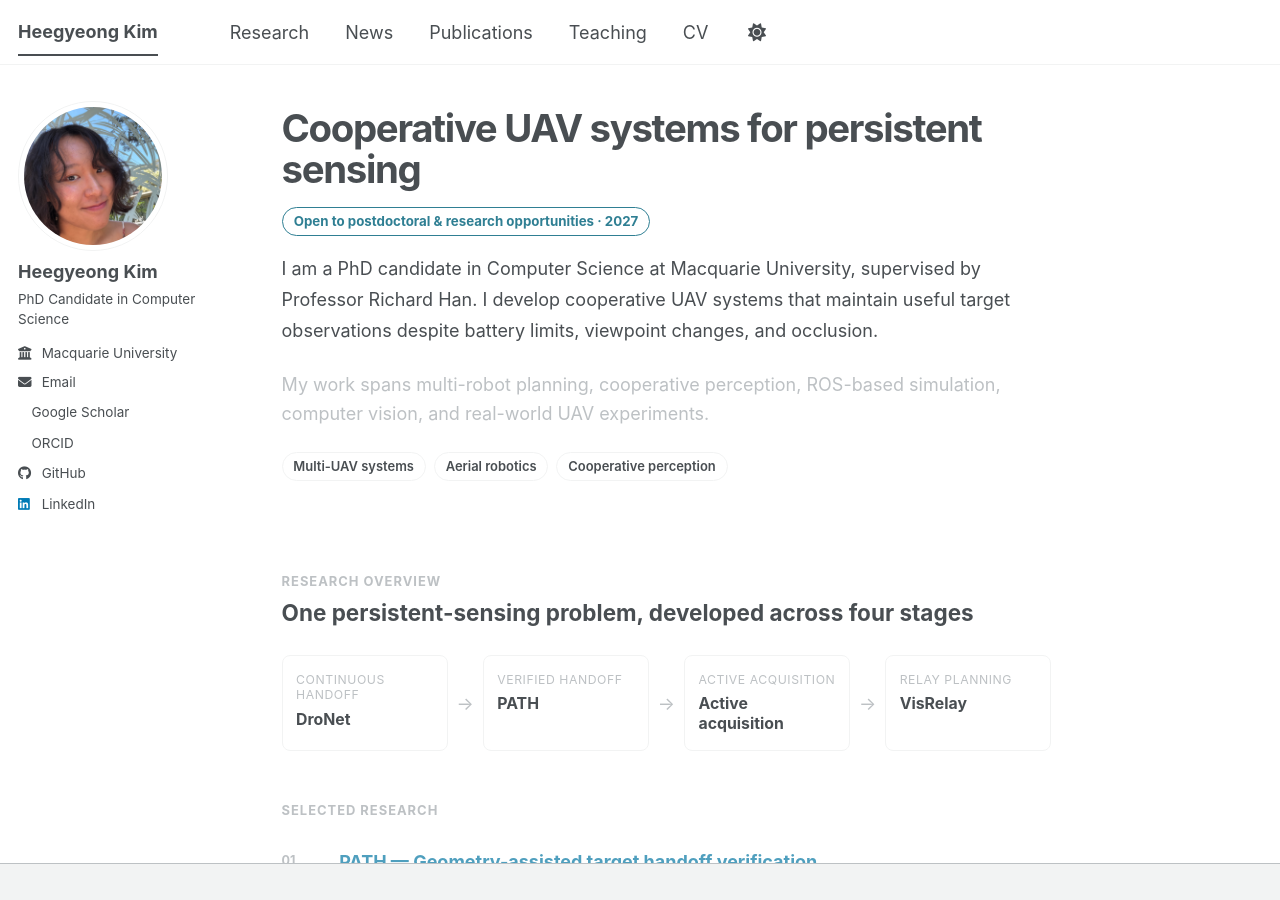
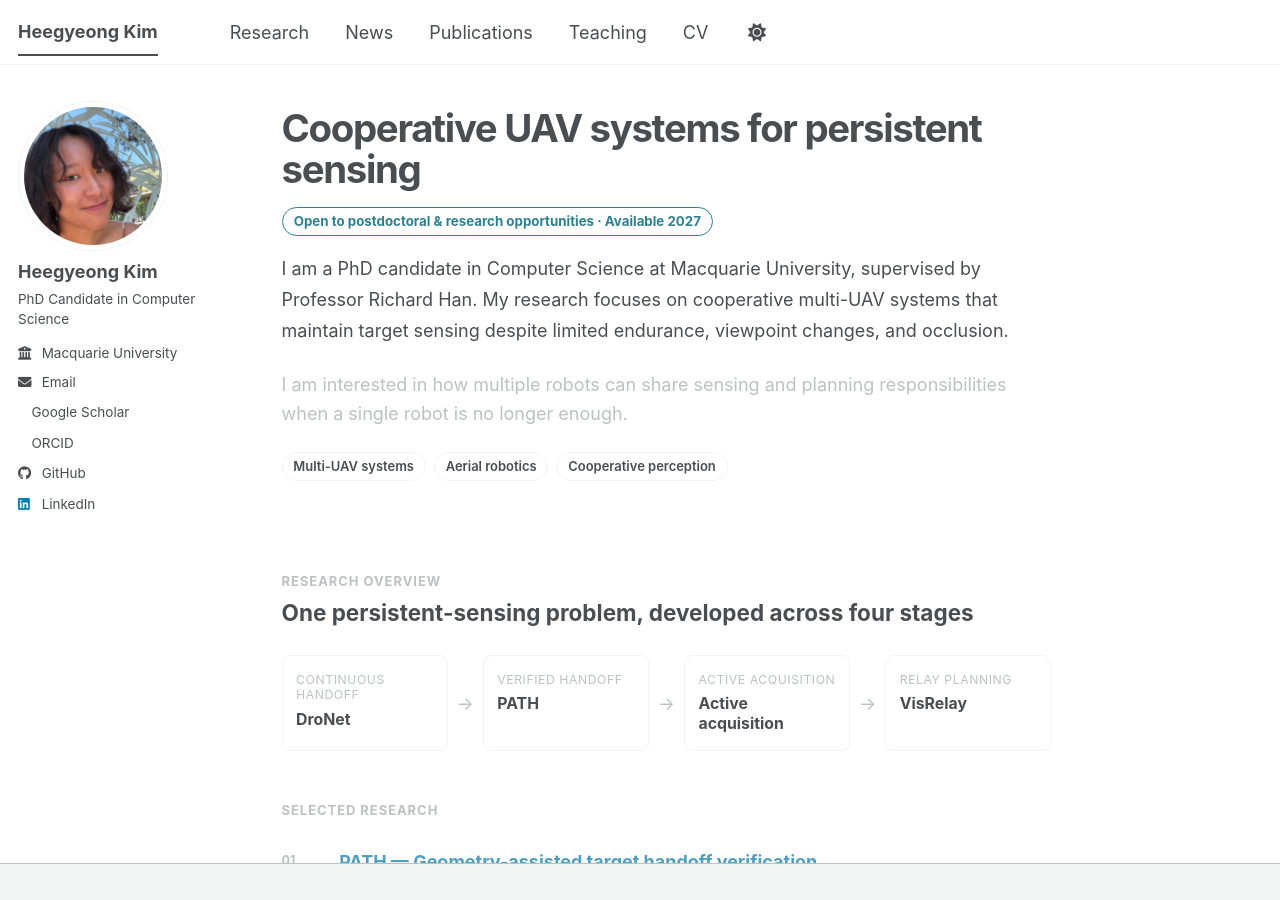
Before and after one commit to HeegyeongK/heegyeongk.github.io, a Jekyll site: the page built from _pages/about.md, in a window 1280 px wide and 900 px high. Built offline with Jekyll 4.4.1, drawn with Linux system fonts in a browser that asks for light colours; a style sheet for code colours, icons or effects is not loaded.

Commit message:
Refine homepage bio and availability status

```diff
--- a/_pages/about.md
+++ b/_pages/about.md
@@ -9,15 +9,14 @@ redirect_from:
 
 <section class="home-hero">
   <h1>Cooperative UAV systems for persistent sensing</h1>
-  <div class="availability-badge">Open to postdoctoral &amp; research opportunities · 2027</div>
+  <div class="availability-badge">Open to postdoctoral &amp; research opportunities · Available 2027</div>
   <p class="home-lead">
     I am a PhD candidate in Computer Science at Macquarie University, supervised by Professor Richard Han.
-    I develop cooperative UAV systems that maintain useful target observations despite battery limits,
+    My research focuses on cooperative multi-UAV systems that maintain target sensing despite limited endurance,
     viewpoint changes, and occlusion.
   </p>
   <p class="home-sublead">
-    My work spans multi-robot planning, cooperative perception, ROS-based simulation,
-    computer vision, and real-world UAV experiments.
+    I am interested in how multiple robots can share sensing and planning responsibilities when a single robot is no longer enough.
   </p>
   <div class="research-focus-badges" aria-label="Research areas">
     <span class="focus-badge">Multi-UAV systems</span>
```
